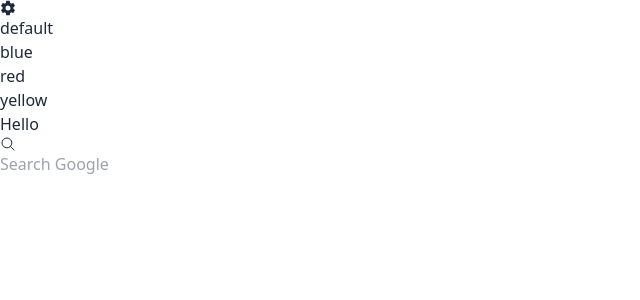
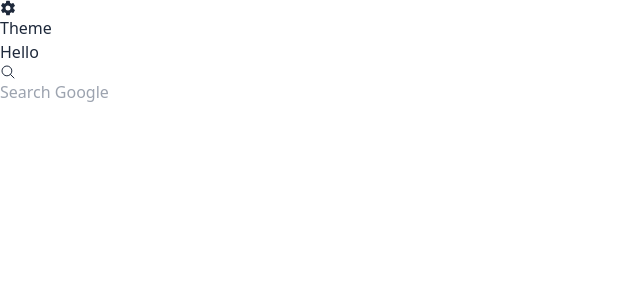
Before and after one commit to EngChooN/aimzero-to-do, a Next.js app: page / in a window 1280 px wide. Both pictures are taken after a click on the icon 8 px from the left and 8 px from the top of the page. Shown: the top 300 px of the page, without its empty margins (0-640 px from the left). Built offline with nearby package versions, Linux system fonts and the light colour scheme.

Commit message:
feat: UI 디자인 개선 및 컴포넌트 분리

```diff
--- a/src/components/SearchScreen/SearchInput/SearchInput.tsx
+++ b/src/components/SearchScreen/SearchInput/SearchInput.tsx
@@ -2,7 +2,7 @@
 
 import { useOutSideClick } from "@/hooks/useOutSideClick"
 import { useEffect, useRef, useState } from "react"
-import { IoSearchOutline, IoCloseOutline } from "react-icons/io5"
+import { IoSearchOutline, IoCloseOutline, IoTimerOutline } from "react-icons/io5"
 
 export default function SearchInput() {
   const [searchValue, setSearchValue] = useState<string>('')
@@ -44,9 +44,9 @@ export default function SearchInput() {
 
   return (
     <article className="relative w-full flex justify-center" ref={searchAreaRef}>
-      <IoSearchOutline className="absolute top-1/3 left-5 text-lg text-slate-700 z-20" />
+      <IoSearchOutline className="absolute top-1/3 left-6 text-lg text-slate-700 z-20" />
       <input
-        className={`w-full h-12 rounded-3xl px-12 bg-slate-100 text-slate-700 ${!isFocusSearchBar || (isFocusSearchBar && searchHistory.length === 0) ? 'shadow-md' : ''} focus:outline-none z-10`}
+        className={`m-[6px] w-full h-12 backdrop-blur-xl rounded-3xl px-12 bg-slate-100/80 text-slate-700 ${!isFocusSearchBar || (isFocusSearchBar && searchHistory.length === 0) ? 'shadow-md' : ''} focus:outline-none z-10`}
         value={searchValue}
         onChange={(event) => setSearchValue(event.target.value)}
         onCompositionStart={() => setIsComposition(false)}
@@ -57,20 +57,21 @@ export default function SearchInput() {
       />
       {searchValue && (
         <IoCloseOutline
-          className="absolute top-1/3 right-5 text-lg text-slate-700 cursor-pointer z-20"
+          className="absolute top-1/3 right-6 text-lg text-slate-700 cursor-pointer z-20"
           onClick={() => setSearchValue('')}
         />
       )}
       {searchHistory.length > 0 && isFocusSearchBar === true ? (
-        <ul className="absolute top-0 left-0 w-full pt-12 pb-2 bg-slate-100 text-slate-700
-          shadow-md rounded-3xl overflow-hidden">
+        <ul className="absolute top-0 left-0 w-full pt-14 pb-2 backdrop-blur-xl bg-slate-200/70 text-slate-700
+          shadow-md rounded-[28px] overflow-hidden">
           {searchHistory.slice(0, 5).map((history, index) => (
-            <div key={index} className="relative px-12 hover:bg-slate-200">
+            <div key={index} className="relative px-14 hover:bg-slate-200/30">
+              <IoTimerOutline className="absolute top-1/3 left-6 text-lg text-slate-700 z-20" />
               <li className="flex items-center h-12"
                 onClick={() => clickSearchHistory(history)}>{history}
               </li>
               <IoCloseOutline
-                className="absolute top-1/3 right-5 text-lg text-slate-700 cursor-pointer z-20"
+                className="absolute top-1/3 right-6 text-lg text-slate-700 cursor-pointer z-20"
                 onClick={() => deleteHistory(index)}
               />
             </div>
--- a/src/components/SearchScreen/SearchScreen.tsx
+++ b/src/components/SearchScreen/SearchScreen.tsx
@@ -5,7 +5,7 @@ import SearchInput from "./SearchInput/SearchInput";
 export default function SearchScreen() {
 
   return (
-    <section className="flex flex-col items-center gap-10 mt-[15vh] px-6 max-w-2xl w-full">
+    <section className="flex flex-col items-center gap-10 mt-[20vh] px-6 max-w-2xl w-full">
       {/* TODO 유저가 본인의 이름을 추가하면, 'Hello, OOO'이런 식으로 나와야함 */}
       <h1 className="text-7xl">{`Hello`}</h1>
       <SearchInput />
--- a/src/components/layout/Header/Header.tsx
+++ b/src/components/layout/Header/Header.tsx
@@ -3,7 +3,7 @@ import Setting from "./Setting/Setting";
 
 export default function Header() {
   return (
-    <header className="flex items-center justify-end w-full h-14 px-3">
+    <header className="fixed top-0 left-0 flex items-center justify-end w-full h-14 px-3 z-30">
       <Setting />
     </header>
   )
--- a/src/components/layout/Header/Setting/Setting.tsx
+++ b/src/components/layout/Header/Setting/Setting.tsx
@@ -1,35 +1,20 @@
 'use client'
 
+import { bgColorPalette } from "@/constants/bgColorPalette"
 import { useOutSideClick } from "@/hooks/useOutSideClick"
 import { useEffect, useRef, useState } from "react"
 import { IoSettingsSharp } from "react-icons/io5"
+import SettingContentWrapper from "./SettingContentWrapper/SettingContentWrapper"
 
 export default function Setting() {
   const [isSetting, setIsSetting] = useState(false)
   const settingRef = useRef<HTMLDivElement>(null)
-  const bgColorPalette = [
-    {
-      color: 'default',
-      label: 'default'
-    },
-    {
-      color: 'bg-blue-300',
-      label: 'blue'
-    },
-    {
-      color: 'bg-red-300',
-      label: 'red'
-    },
-    {
-      color: 'bg-yellow-300',
-      label: 'yellow'
-    },
-  ]
 
   const setBgColor = (color: string) => {
     localStorage.setItem('bg-color', color)
     location.reload()
   }
+
 
   useOutSideClick(settingRef, () => setIsSetting(false))
 
@@ -43,12 +28,12 @@ export default function Setting() {
     <div className="relative" ref={settingRef}>
       <IoSettingsSharp className="text-3xl cursor-pointer" onClick={() => setIsSetting((prev) => !prev)} />
       {isSetting && (
-        <article className="absolute right-0 top-10 flex flex-col w-96 h-96 shadow-md rounded-3xl bg-slate-200 z-30">
-          <div className="w-full overflow-auto flex">
+        <article className="gap-3 absolute p-4 right-0 top-10 flex flex-col w-96 h-96 shadow-md rounded-3xl backdrop-blur-xl bg-slate-200/40 z-30">
+          <SettingContentWrapper>
             {bgColorPalette.map((color, index) => (
-              <div className={`size-16 rounded-full flex justify-center items-center ml-3 mt-3 ${color.color === 'default' ? 'bg-white' : color.color}`} key={index} onClick={() => setBgColor(color.color)}>{color.label}</div>
-            ))}
-          </div>
+                <div className={`flex-shrink-0 size-9 rounded-full flex justify-center items-center mr-3 ${color.color === 'default' ? 'bg-slate-300' : color.color}`} key={index} onClick={() => setBgColor(color.color)} />
+              ))}
+          </SettingContentWrapper>
         </article>
       )}
     </div>
--- /dev/null
+++ b/src/components/layout/Header/Setting/SettingContentWrapper/SettingContentWrapper.tsx
@@ -0,0 +1,10 @@
+export default function SettingContentWrapper({children}: {children: React.ReactNode}) {
+  return (
+    <div className="bg-slate-100/20 rounded-2xl py-3 px-2 text-gray-600">
+      <h2 className="mb-3">Theme</h2>
+      <div className="w-full overflow-auto flex">
+        {children}
+      </div>
+    </div>
+  )
+}
--- /dev/null
+++ b/src/constants/bgColorPalette.ts
@@ -0,0 +1,34 @@
+export const bgColorPalette = [
+  {
+    color: 'default',
+    label: 'default',
+  },
+  {
+    color: 'bg-red-500',
+    label: 'red',
+  },
+  {
+    color: 'bg-orange-500',
+    label: 'orange',
+  },
+  {
+    color: 'bg-yellow-500',
+    label: 'yellow',
+  },
+  {
+    color: 'bg-green-500',
+    label: 'green',
+  },
+  {
+    color: 'bg-blue-500',
+    label: 'blue',
+  },
+  {
+    color: 'bg-indigo-500',
+    label: 'indigo',
+  },
+  {
+    color: 'bg-purple-500',
+    label: 'purple',
+  },
+]
```
